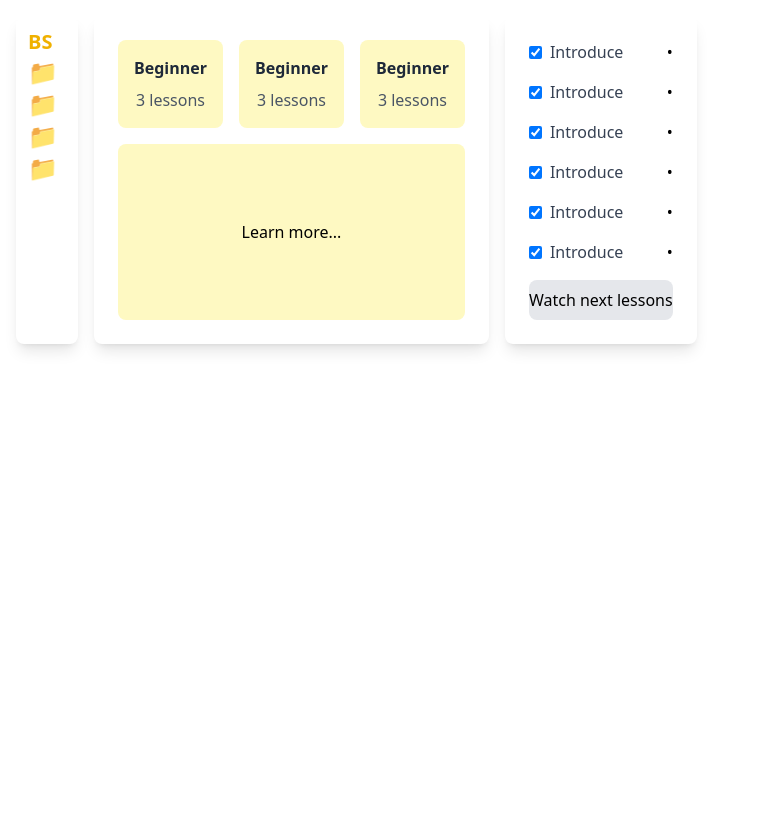
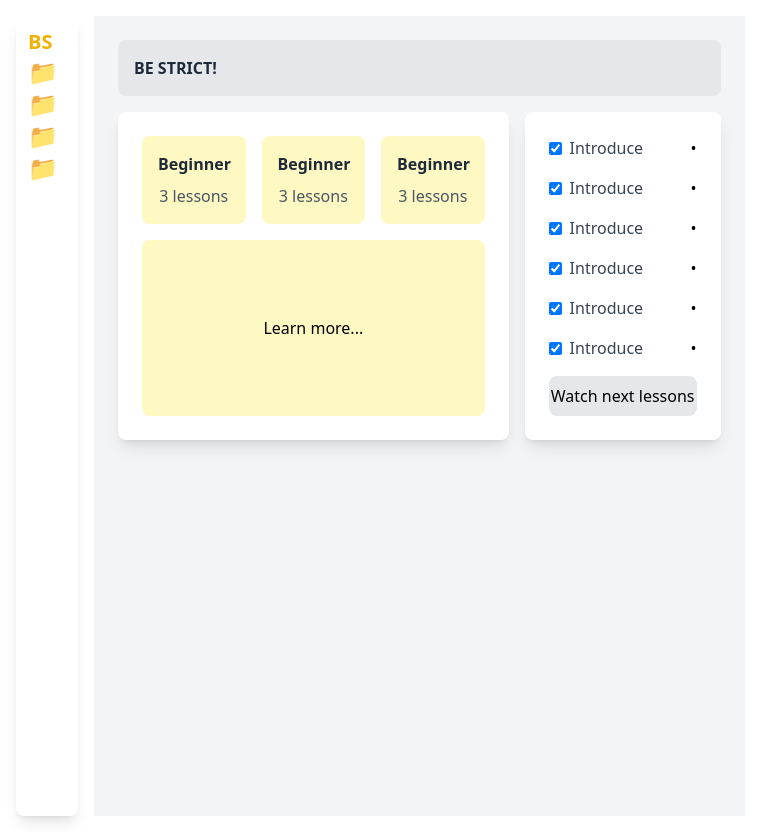
Before and after one commit to Suyeon06/react0325, a React (Vite) app: page / in a window 1280 px wide. Shown: the whole page, without its empty margins (0-776 px from the left). Before the commit the page ends 800 px from the top, so only its background shows below. Built offline with nearby package versions, Linux system fonts and the light colour scheme.

Commit message:
add top column

```diff
--- a/src/App.jsx
+++ b/src/App.jsx
@@ -35,8 +35,18 @@ function App() {
         </div>
       </div>
 
+      <div className="flex flex-col gap-4 bg-gray-100 p-6 min-h-screen">
+
+{/* 상단 섹션 - 추가된 칼럼 */}
+<div className="bg-gray-200 p-4 rounded-lg text-left font-semibold text-gray-800">
+  BE STRICT!
+</div>
+
+{/* 중간 + 오른쪽 섹션을 감싸는 Flex 컨테이너 추가 */}
+<div className="flex gap-4">
+
   {/* 중간 섹션 - 레슨 카드들 */}
-      <div className="flex flex-col bg-white p-6 rounded-lg shadow-lg gap-4">
+  <div className="flex flex-col bg-white p-6 rounded-lg shadow-lg gap-4 w-2/3">
     <div className="grid grid-cols-3 gap-4">
       <div className="bg-yellow-100 p-4 rounded-lg">
         <div className="text-center font-semibold text-gray-800">Beginner</div>
@@ -60,9 +70,8 @@ function App() {
   </div>
 
   {/* 오른쪽 섹션 - Introduce 버튼과 체크박스 */}
-      <div className=" bg-white p-6 rounded-lg shadow-lg">
+  <div className="bg-white p-6 rounded-lg shadow-lg w-1/3">
     <div className="space-y-4">
-
       <ThirdColumn />
       <ThirdColumn />
       <ThirdColumn />
@@ -71,8 +80,13 @@ function App() {
       <ThirdColumn />
     </div>
 
-          <button className="w-full bg-gray-200 text-black py-2 rounded-lg mt-4">Watch next lessons</button>
+    <button className="w-full bg-gray-200 text-black py-2 rounded-lg mt-4">
+      Watch next lessons
+    </button>
   </div>
+</div>
+</div>
+
 </div>
   )
 }
```
Lines whose indentation alone changed are shown as unchanged.
